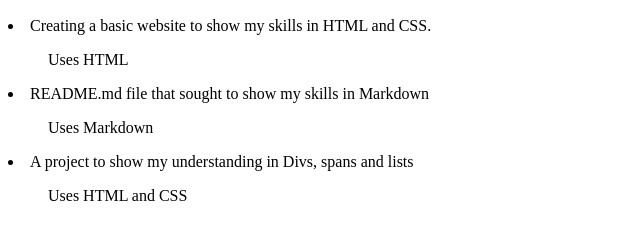
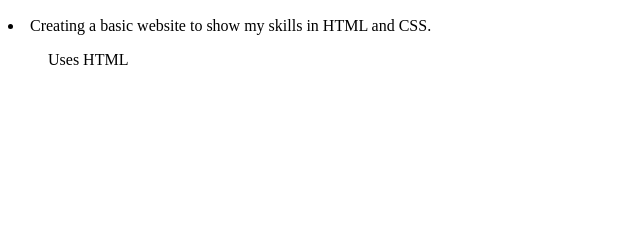
Before and after one commit to cnyakundi/my-portifolio, a plain HTML site: page index.html in a window 1280 px wide. Shown: the part 110-350 px from the top of the page, without its empty margins (0-640 px from the left). Drawn offline with Linux system fonts and the light colour scheme.

Commit message:
Add first list to HTML

```diff
--- a/index.html
+++ b/index.html
@@ -9,20 +9,9 @@
     <h1>Hey, I am Cyprian Nyakundi </h1>
 
     <h2>List of Projects I have Done</h2>
-
-        <li>Creating a basic website to show my skills in HTML and CSS.
-            <ul>Uses HTML</ul>
-        </li>
-
-        <li>README.md file that sought to show my skills in Markdown
-
-            <ul> Uses Markdown </ul>
-        </li>
-
-        <li> A project to show my understanding in Divs, spans and lists
-            <ul> Uses HTML and CSS </ul>
-        </li>
-
+    <li>Creating a basic website to show my skills in HTML and CSS.
+        <ul>Uses HTML</ul>
+    </li>
 
 </body>
 </html>
```
